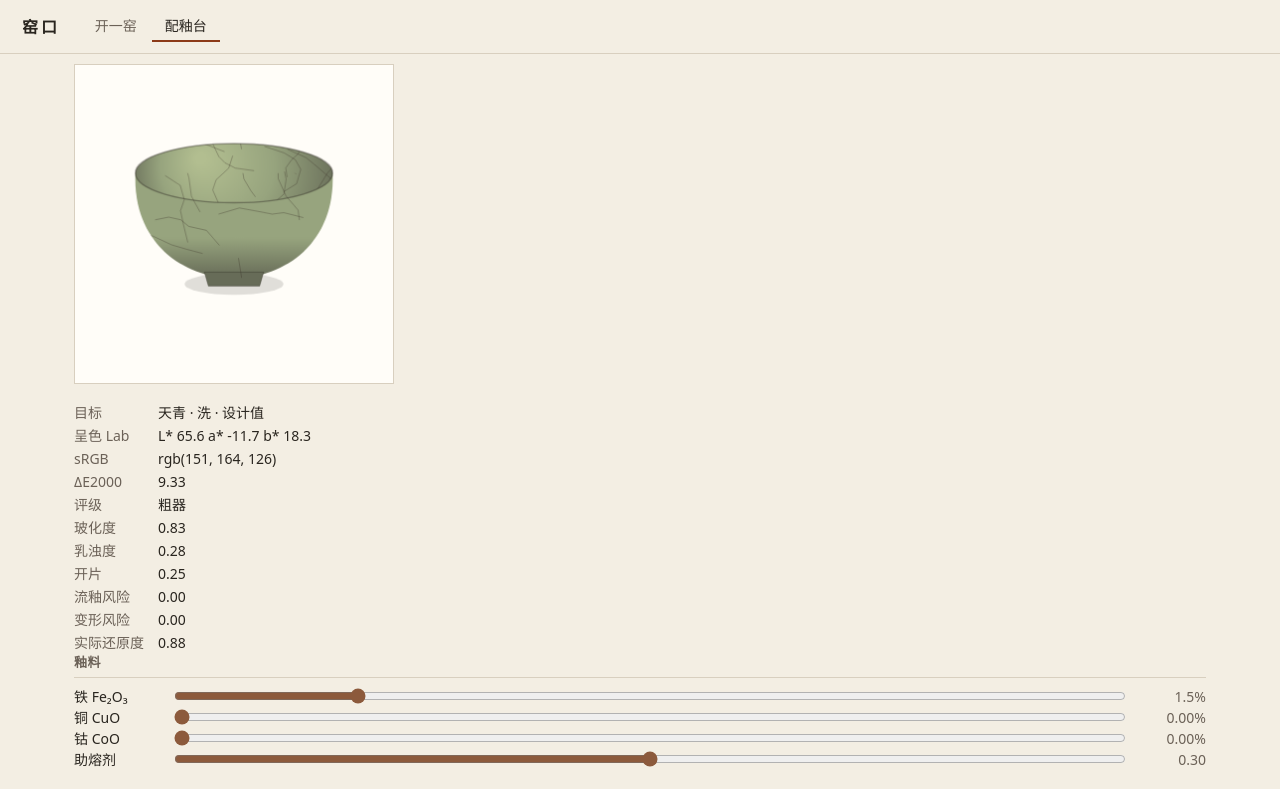
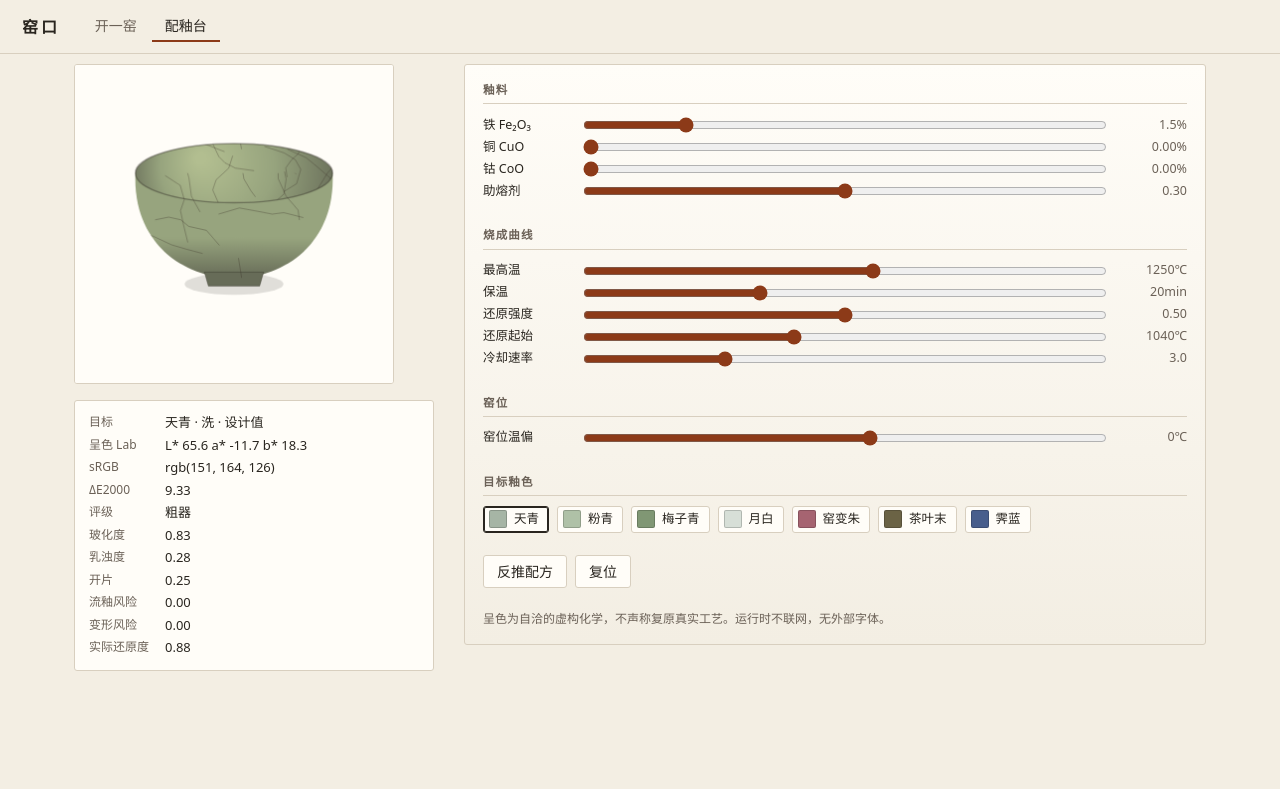
Before and after one commit to liu-li-huan-ying/yaokou, a website built with Vite: page index.html in a window 1280 px wide. Both pictures are taken after a click on the button "配釉台". Shown: the top 789 px of the page. Built offline with nearby package versions, Linux system fonts and the light colour scheme.

Commit message:
style: 配釉台收进同一套视觉语言
全局表重写：方片色卡（原来 999px 胶囊是整屏最"网页通用件"的地方）、
1px 边框卡片 + 小号字距标题、滑杆强调色改赭红、读数改成带框卡片。
button/.slider/range 属两屏共用，留在全局表，game.css 只做覆盖。
另加 ?view=colorizer 深链，两屏都能直接进。

```diff
--- a/src/main.ts
+++ b/src/main.ts
@@ -181,4 +181,4 @@ tabGame.addEventListener('click', () => showView('game'))
 tabColorizer.addEventListener('click', () => showView('colorizer'))
 
 renderColorizer()
-showView('game')
+showView(params.get('view') === 'colorizer' ? 'colorizer' : 'game')
--- a/src/style.css
+++ b/src/style.css
@@ -1,10 +1,14 @@
-/* 令牌全部来自 ui/tokens.css，这里不再定义任何变量 */
+/*
+ * 全局与共用件。令牌一律来自 ui/tokens.css，这里不定义任何变量、不写裸色。
+ * .slider / input[type=range] / button 基础样式被两屏共用（游戏屏的"看细账"也用 .slider），
+ * 所以留在这份全局表里，game.css 只做覆盖。
+ */
 
 * {
   box-sizing: border-box;
 }
 
-/* 视图切换靠 hidden 属性，但作者样式里的 display:grid 会盖掉 UA 的 [hidden]{display:none} */
+/* 视图切换靠 hidden 属性；作者样式里的 display:grid 会盖掉 UA 的 [hidden]{display:none} */
 [hidden] {
   display: none !important;
 }
@@ -24,68 +28,108 @@ body {
   padding: 10px 24px 64px;
 }
 
+button {
+  padding: 5px 13px;
+  border: 1px solid var(--rule);
+  border-radius: 3px;
+  background: var(--paper-raised);
+  color: var(--ink);
+  font: inherit;
+  cursor: pointer;
+  transition: border-color var(--ui-dur-tap) var(--ui-ease-settle),
+    background var(--ui-dur-tap) var(--ui-ease-settle);
+}
+button:hover {
+  border-color: var(--ink);
+}
+button:active {
+  transform: translateY(1px);
+}
+
+/* ── 共用：滑杆 ─────────────────────────── */
+.slider {
+  display: grid;
+  grid-template-columns: 88px 1fr 68px;
+  align-items: center;
+  gap: 10px;
+}
+.slider label {
+  font-size: 12.5px;
+}
+.slider output {
+  text-align: right;
+  font-size: 12.5px;
+  color: var(--ink-soft);
+  font-variant-numeric: tabular-nums;
+}
+input[type='range'] {
+  accent-color: var(--ember);
+  height: 18px;
+}
+
+/* ── 配釉台 ─────────────────────────────── */
+.split {
+  display: grid;
+  grid-template-columns: 360px minmax(0, 1fr);
+  gap: 30px;
+  align-items: start;
+}
+
 .stage {
   display: flex;
   flex-direction: column;
-  gap: 18px;
+  gap: 16px;
 }
 
 #patch {
   width: 320px;
   height: 320px;
   border: 1px solid var(--rule);
-  background: #fffdf8;
+  border-radius: 3px;
+  background: var(--paper-raised);
 }
 
 #readout {
   display: grid;
-  grid-template-columns: auto 1fr;
-  gap: 2px 14px;
+  grid-template-columns: auto minmax(0, 1fr);
+  gap: 3px 16px;
   margin: 0;
+  padding: 12px 14px;
+  border: 1px solid var(--rule);
+  border-radius: 3px;
+  background: var(--paper-raised);
+  font-size: 13px;
   font-variant-numeric: tabular-nums;
 }
-
 #readout dt {
   color: var(--ink-soft);
+  font-size: 12px;
 }
-
 #readout dd {
   margin: 0;
 }
 
+.controls {
+  display: flex;
+  flex-direction: column;
+  gap: 8px;
+  padding: 16px 18px;
+  border: 1px solid var(--rule);
+  border-radius: 3px;
+  background: linear-gradient(180deg, var(--paper-raised), var(--paper));
+}
+
 .controls h2 {
-  margin: 22px 0 8px;
-  font-size: 13px;
+  margin: 16px 0 2px;
+  font-size: 11.5px;
   font-weight: 600;
-  letter-spacing: 0.04em;
+  letter-spacing: 0.1em;
   color: var(--ink-soft);
   border-bottom: 1px solid var(--rule);
-  padding-bottom: 4px;
+  padding-bottom: 5px;
 }
-
 .controls h2:first-child {
   margin-top: 0;
-}
-
-.slider {
-  display: grid;
-  grid-template-columns: 88px 1fr 68px;
-  align-items: center;
-  gap: 10px;
-}
-
-.slider label {
-  color: var(--ink);
-}
-
-.slider output {
-  text-align: right;
-  font-variant-numeric: tabular-nums;
-  color: var(--ink-soft);
-}
-
-input[type='range'] {
-  accent-color: var(--accent);
 }
 
 #targets {
@@ -94,20 +138,20 @@ input[type='range'] {
   gap: 8px;
 }
 
-.chip {
+/* 目标色片：方片而不是胶囊，才和订单册页同一族 */
+#targets .chip {
   display: inline-flex;
   align-items: center;
-  gap: 6px;
-  padding: 3px 9px 3px 4px;
+  gap: 7px;
+  padding: 3px 9px 3px 5px;
   border: 1px solid var(--rule);
-  border-radius: 999px;
-  background: #fffdf8;
+  border-radius: 3px;
+  background: var(--paper-raised);
   color: var(--ink);
+  font-size: 12.5px;
   cursor: pointer;
-  font: inherit;
 }
-
-.chip[aria-pressed='true'] {
+#targets .chip[aria-pressed='true'] {
   border-color: var(--ink);
   box-shadow: inset 0 0 0 1px var(--ink);
 }
@@ -115,32 +159,25 @@ input[type='range'] {
 .swatch {
   width: 18px;
   height: 18px;
-  border-radius: 50%;
+  border-radius: 2px;
   border: 1px solid rgba(0, 0, 0, 0.18);
+  flex: 0 0 auto;
 }
 
 .row {
   display: flex;
-  gap: 10px;
-  margin-top: 20px;
-}
-
-button {
-  padding: 6px 14px;
-  border: 1px solid var(--ink);
-  border-radius: 2px;
-  background: transparent;
-  color: var(--ink);
-  font: inherit;
-  cursor: pointer;
-}
-
-button:hover {
-  background: rgba(41, 37, 31, 0.06);
+  gap: 8px;
+  margin-top: 14px;
 }
 
 .note {
-  margin-top: 18px;
+  margin: 14px 0 0;
   color: var(--ink-soft);
   font-size: 12px;
 }
+
+@media (max-width: 860px) {
+  .split {
+    grid-template-columns: minmax(0, 1fr);
+  }
+}
```
